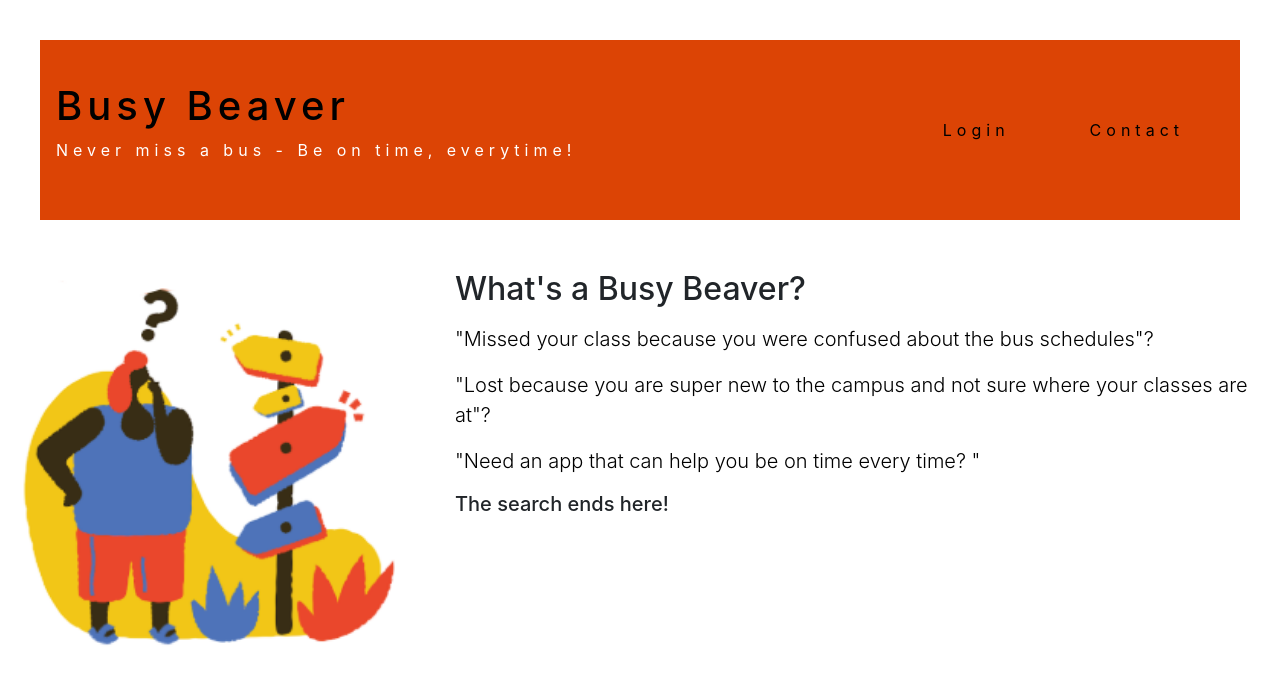
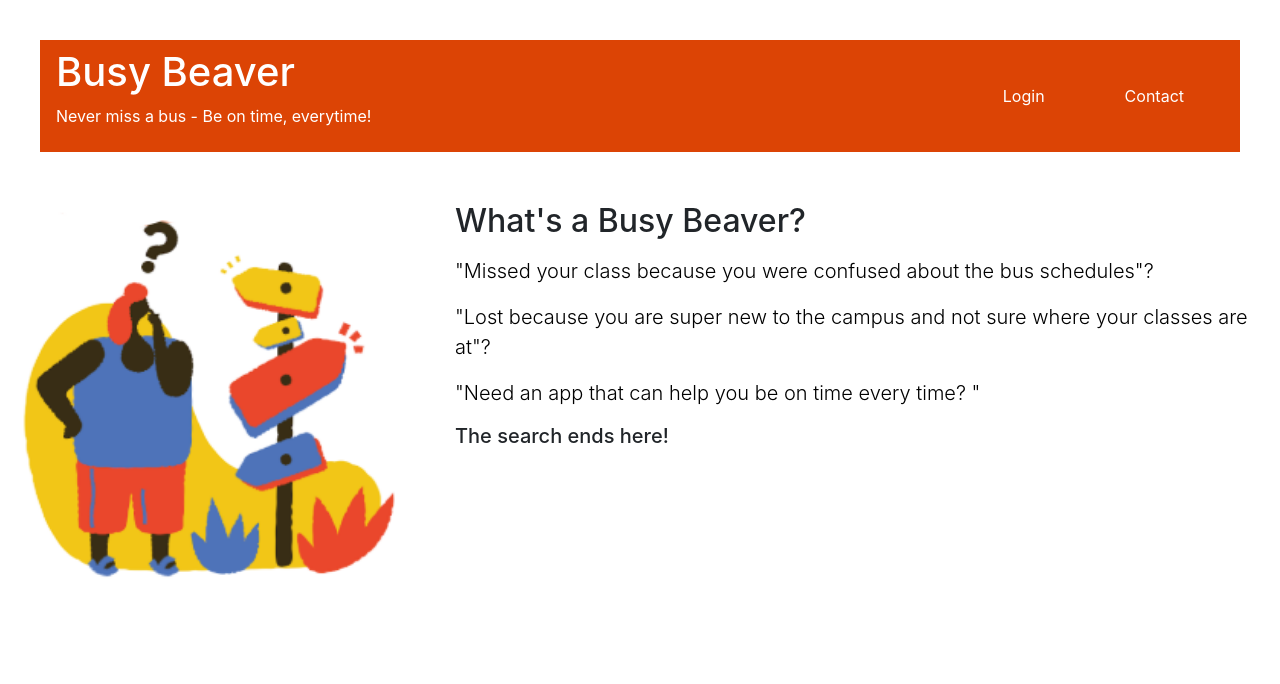
Before and after one commit to rupikad/busy-beaver-project, a Vue app: page / in a window 1280 px wide. Shown: the top 684 px of the page. Built offline with nearby package versions, Linux system fonts and the light colour scheme; the HTML template or start-up script is replaced by a standard one.

Commit message:
Fixed style issues

```diff
--- a/frontend/src/assets/css/style.css
+++ b/frontend/src/assets/css/style.css
@@ -11,7 +11,7 @@
     min-width: 17rem;
     width: 17rem;
     height: 100vh;
-    position: fixed;
+    /* position: fixed; */
     top: 0;
     left: 0;
     box-shadow: 3px 3px 10px rgba(0, 0, 0, 0.1);
@@ -20,7 +20,7 @@
 
 .page-content {
     width: calc(100% - 17rem);
-    margin-left: 17rem;
+    /* margin-left: 17rem; */
     transition: all 0.4s;
 }
 
@@ -74,9 +74,9 @@ body {
     border-bottom: 1px dashed #fff;
 }
 
-.text-uppercase {
+/* .text-uppercase {
     letter-spacing: 0.1em;
-}
+} */
 
 .text-gray {
     color: #aaa;
@@ -129,7 +129,7 @@ p.thicker {
 }
 
 .bg-4 {
-    background-color: #fa9e05;
+    background-color: #dc4405;
     /* Orange */
     color: #ffffff;
 }
@@ -143,20 +143,20 @@ p.thicker {
     display: flex;
     list-style-type: none;
     border: 0;
-    background-color: #fa9e05;
+    background-color: #dc4405;
     border-radius: 0;
     margin-bottom: 40px;
     font-size: 16px;
-    letter-spacing: 5px;
-    height: 180px;
+    /* letter-spacing: 5px;
+    height: 180px; */
 }
 
 .navbar a {
-    color: black;
+    color: white;
 }
 
 .navbar a:hover {
-    color: grey;
+    color: white;
     text-decoration: none;
 }
 
```
Also changed, not shown: 1 other file (tests, documents, lock files or other folders).
